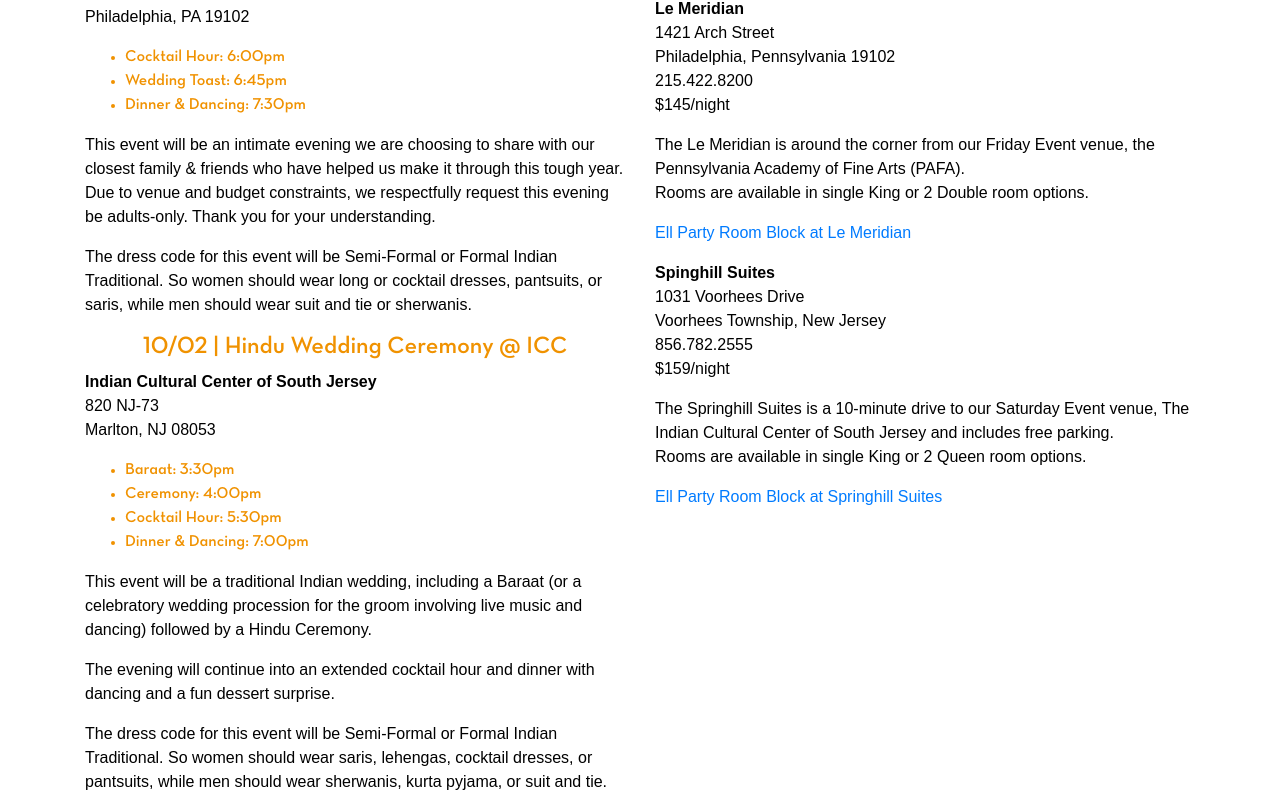
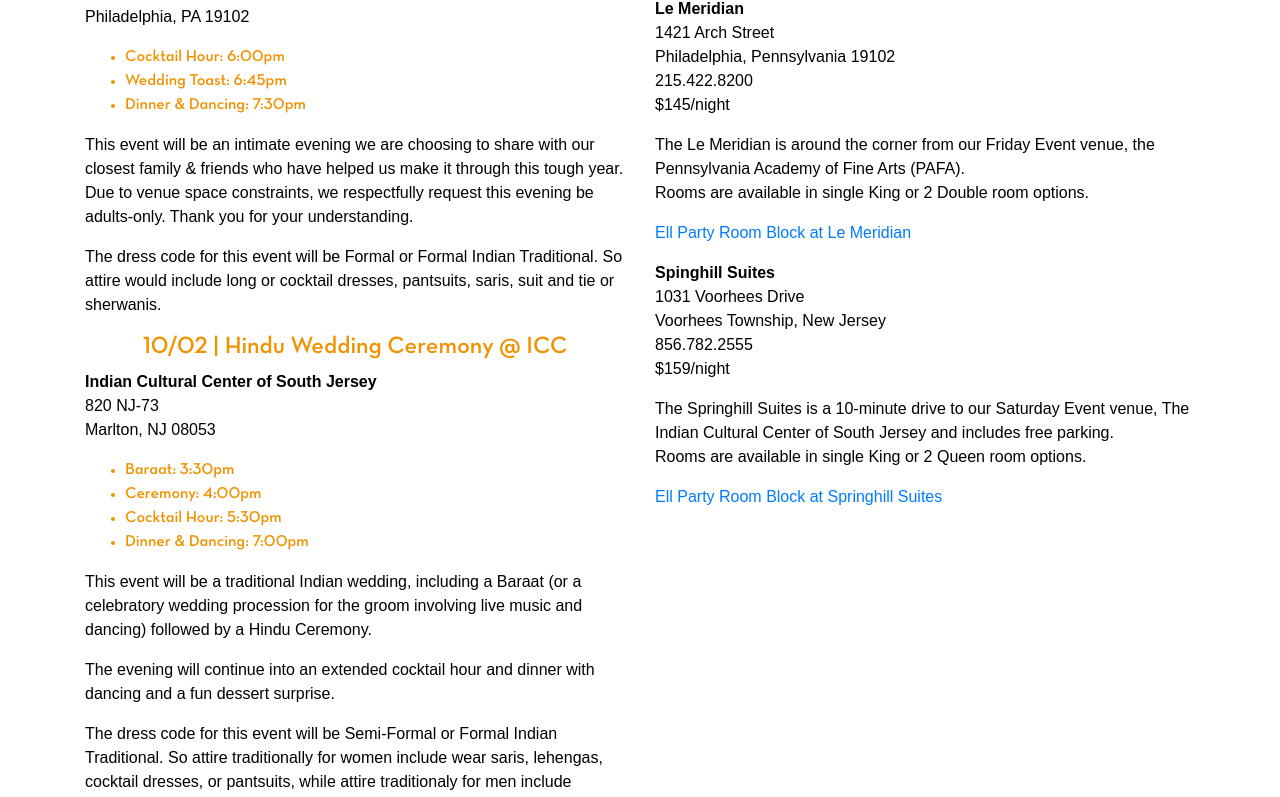
Before and after one commit to Chrisell/chris-and-sumita, a React (Create React App) app: page /events in a window 1280 px wide. Shown: the part 367-1164 px from the top of the page. Built offline with nearby package versions, Linux system fonts and the light colour scheme.

Commit message:
Updated dress code

```diff
--- a/src/EventsPage.js
+++ b/src/EventsPage.js
@@ -56,8 +56,8 @@
                             <li>Wedding Toast: 6:45pm</li>
                             <li>Dinner &amp; Dancing: 7:30pm</li>
                         </ul>
-                        <p>This event will be an intimate evening we are choosing to share with our closest family &amp; friends who have helped us make it through this tough year. Due to venue and budget constraints, we respectfully request this evening be adults-only. Thank you for your understanding.</p>
-                        <p>The dress code for this event will be Semi-Formal or Formal Indian Traditional. So women should wear long or cocktail dresses, pantsuits, or saris, while men should wear suit and tie or sherwanis. </p>
+                        <p>This event will be an intimate evening we are choosing to share with our closest family &amp; friends who have helped us make it through this tough year. Due to venue space constraints, we respectfully request this evening be adults-only. Thank you for your understanding.</p>
+                        <p>The dress code for this event will be Formal or Formal Indian Traditional. So attire would include long or cocktail dresses, pantsuits, saris, suit and tie or sherwanis. </p>
                         <h4>10/02 | Hindu Wedding Ceremony @ ICC</h4>
                         <p><b>Indian Cultural Center of South Jersey</b><br />820 NJ-73<br />Marlton, NJ 08053</p>
                         <ul>
@@ -68,7 +68,7 @@
                         </ul>
                         <p>This event will be a traditional Indian wedding, including a Baraat (or a celebratory wedding procession for the groom involving live music and dancing) followed by a Hindu Ceremony.</p>
                         <p>The evening will continue into an extended cocktail hour and dinner with dancing and a fun dessert surprise.</p>
-                        <p>The dress code for this event will be Semi-Formal or Formal Indian Traditional. So women should wear saris, lehengas, cocktail dresses, or pantsuits, while men should wear sherwanis, kurta pyjama, or suit and tie. </p>
+                        <p>The dress code for this event will be Semi-Formal or Formal Indian Traditional. So attire traditionally for women include wear saris, lehengas, cocktail dresses, or pantsuits, while attire traditionaly for men include sherwanis, kurta pyjama, or suit and tie. </p>
                         <p>As we know some of our family may not be familiar with where to shop for traditional Indian clothing but want to participate in the tradition, we’ve put together some options below.</p>
                         <p>If you’re local to the tri-state area and want to try on clothing in person, we’d recommend going to the Indian clothing stores in Edison or Iselin, New Jersey. There are a variety of prices and options for you to choose from for same day purchase.</p>
                         <p>There are many websites that have ready to ship options (such as <a href="https://g3fashion.com/en-us" target="_blank" rel="noopener noreferrer">G3 Fashion</a> , <a href="https://www.kalkifashion.com/" target="_blank" rel="noopener noreferrer">Kalki Fashion</a> , or <a href="https://www.azafashions.com/" target="_blank" rel="noopener noreferrer">Aza Fashion</a> ) or Etsy and Amazon give you flexibility too. For those newer to Indian fashion, women should try lenghas or lehenga, salwar kameez (longer tunic with pants) and pre-pleated saris as they are easier to put on than a traditional sari. Men’s options would be kurta sets or sherawanis, which both consist of a longer tunic with a drawstring pants.</p>
```
